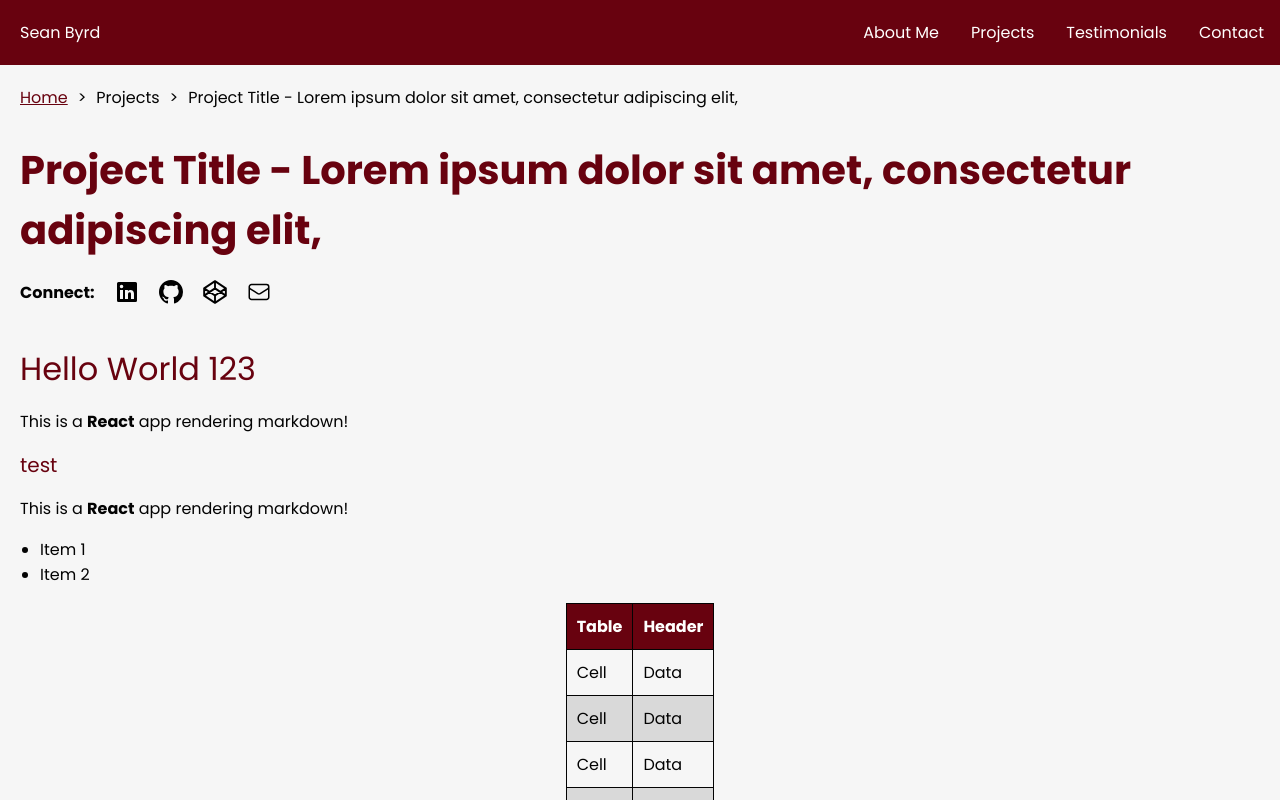
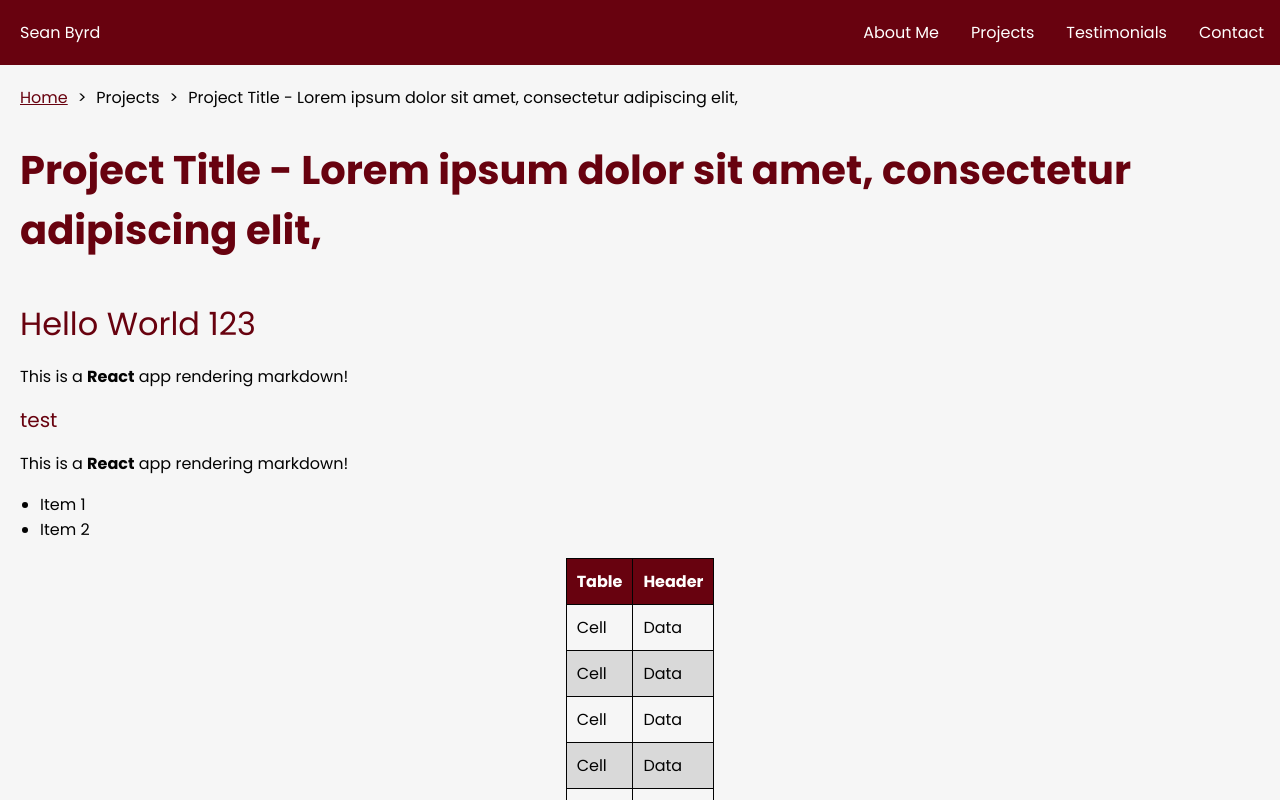
Before and after one commit to byrdsean/portfolio, a React (Vite) app: page /projects/project-1 in a window 1280 px wide. Shown: the top 800 px of the page. Built offline with nearby package versions, Linux system fonts and the light colour scheme.

Commit message:
Removing social media icons from project description page.

```diff
--- a/src/components/contact/contact.tsx
+++ b/src/components/contact/contact.tsx
@@ -14,7 +14,7 @@ const Contact = () => {
                 <div className={"mb-20"}>
                     <CallToActionButton text="Let's Connect!" iconName="envelope-white.svg" onClick={() => {}} type={CallToActionTypes.filled} />
                 </div>
-                <SocialMediaIcons showWhiteIcons={false} showSmallIcons={false}/>
+                <SocialMediaIcons showWhiteIcons={false} />
             </section>
         </section>
     )
--- a/src/components/footer/footer.tsx
+++ b/src/components/footer/footer.tsx
@@ -17,7 +17,7 @@ const Footer = () => {
                         <h1>Get In Touch!</h1>
                         <p>Lorem ipsum dolor sit amet, consectetur adipiscing elit, sed do eiusmod tempor incididunt ut labore et dolore magna aliqua.</p>
 
-                        <SocialMediaIcons showWhiteIcons={true} showSmallIcons={false}/>
+                        <SocialMediaIcons showWhiteIcons={true} />
 
                     </div>
                     <div className="navigation">
--- a/src/components/projects/ProjectDescription.css
+++ b/src/components/projects/ProjectDescription.css
@@ -8,15 +8,7 @@
     }
 
     .header {
-        margin-bottom: 1rem;
-
-        > * {
-            margin-bottom: var(--default-spacing);
-
-            &:last-child {
-                margin-bottom: calc(var(--default-spacing) * 2);
-            }
-        }
+        margin-bottom: calc(var(--default-spacing) * 2);
     }
 
     h1, h2, h3, h4, h5, h6 {
--- a/src/components/projects/projectDescription.tsx
+++ b/src/components/projects/projectDescription.tsx
@@ -7,7 +7,6 @@ import useProjects from "./useProjects.tsx";
 import spinner from "../../assets/icons/spinner.svg"
 import type ProjectListItem from './ProjectListItem.tsx';
 import TagList from "./TagList.tsx";
-import SocialMediaIcons from "../socialMedia/socialMediaIcons.tsx";
 
 const ProjectDescription = () => {
     const {url} = useParams()
@@ -70,7 +69,6 @@ const ProjectDescription = () => {
                         </ul>
                         <section className="header">
                             {project && <h1>{project.title}</h1>}
-                            <SocialMediaIcons showWhiteIcons={false} label={"Connect"} showSmallIcons={true} />
                         </section>
                         <section className={"article"}>
                             <Markdown remarkPlugins={[remarkGfm]}>
--- /dev/null
+++ b/src/components/socialMedia/SocialMediaIconsProps.tsx
@@ -0,0 +1,7 @@
+interface SocialMediaIconsProps {
+    showWhiteIcons: boolean;
+}
+
+// eslint-disable-next-line @typescript-eslint/ban-ts-comment
+// @ts-expect-error
+export default SocialMediaIconsProps;
--- a/src/components/socialMedia/socialMediaIcons.tsx
+++ b/src/components/socialMedia/socialMediaIcons.tsx
@@ -11,17 +11,10 @@ import linkedInIcon from "../../assets/icons/linkedin.svg";
 import githubIcon from "../../assets/icons/github.svg";
 import codepenIcon from "../../assets/icons/codepen.svg";
 import envelopeIcon from "../../assets/icons/envelope.svg";
-
-interface SocialMediaIconsProps {
-    showWhiteIcons: boolean;
-    showSmallIcons: boolean;
-    label?: string;
-}
+import type SocialMediaIconsProps from "./SocialMediaIconsProps.tsx";
 
 const SocialMediaIcons:FC<SocialMediaIconsProps> = ({
     showWhiteIcons,
-    showSmallIcons,
-    label
 }) => {
 
     const [icons, setIcons] = useState<Icons>({
@@ -44,8 +37,7 @@ const SocialMediaIcons:FC<SocialMediaIconsProps> = ({
     }, [showWhiteIcons]);
 
     return (
-        <div className={`socialMediaIcons ${showSmallIcons ? "small" : ""}`}>
-            {label && <span>{label}</span>}
+        <div className={"socialMediaIcons"}>
             <ul>
                 <li>
                     <a href="https://www.linkedin.com/in/seanbyrd/" target="_blank">
```
